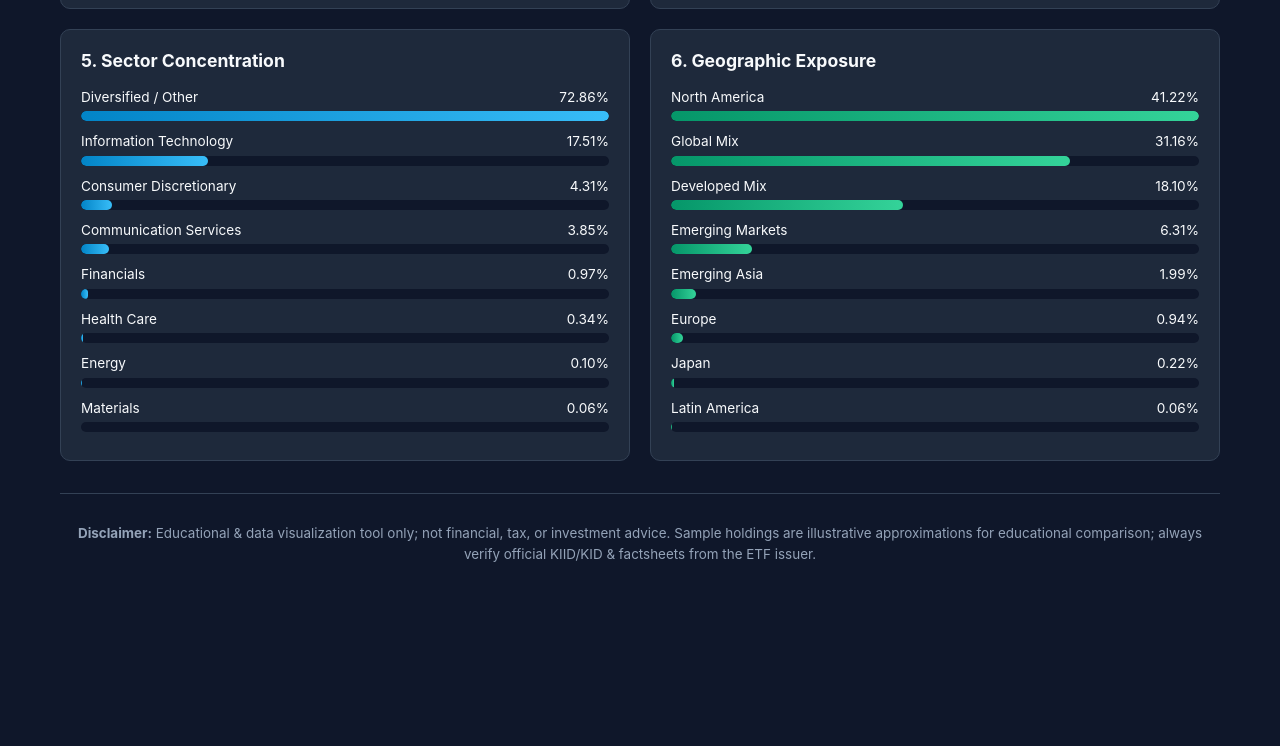
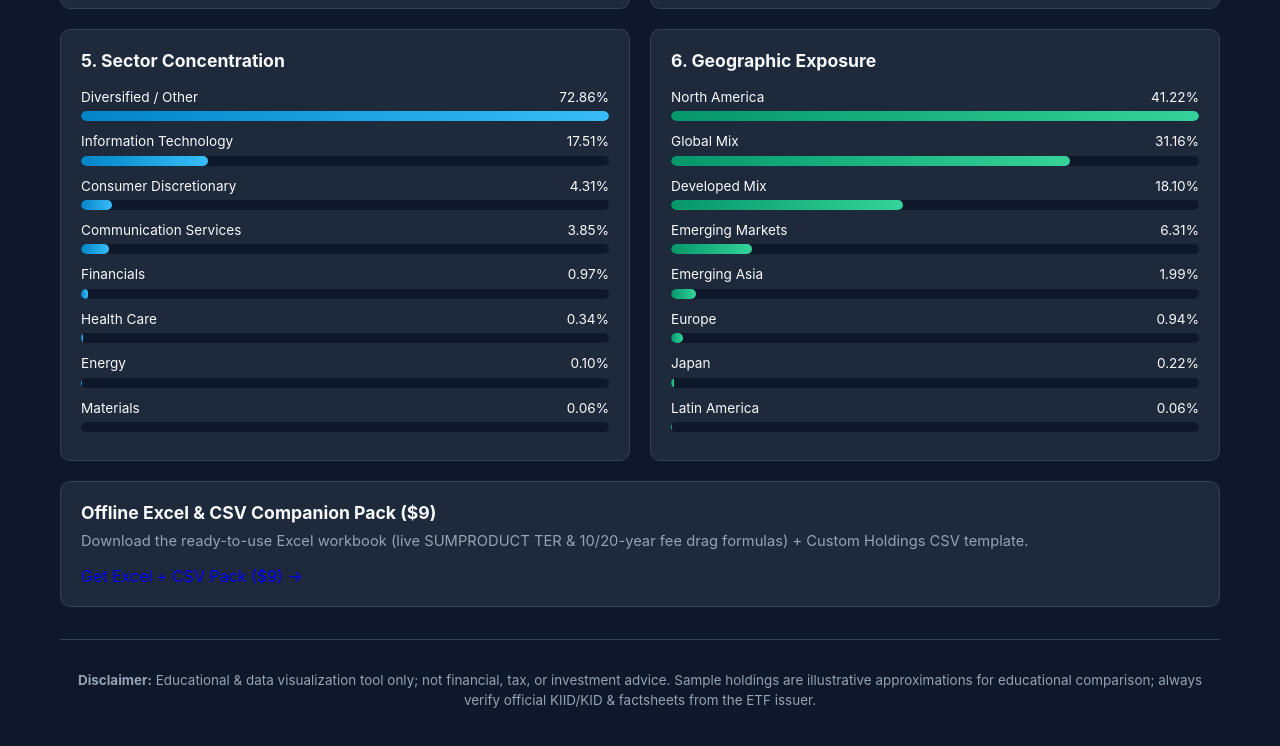
Before and after one commit to b2appsdev-del/b2appsdev-del.github.io, a plain HTML site: page ucits-etf-analyzer/index.html in a window 1280 px wide. Shown: the part 1826-2572 px from the top of the page. Before the commit the page ends 2451 px from the top, so only its background shows below. Drawn offline with Linux system fonts and the light colour scheme.

Commit message:
Update index.html

```diff
--- a/ucits-etf-analyzer/index.html
+++ b/ucits-etf-analyzer/index.html
@@ -138,6 +138,14 @@
       </div>
     </section>
 
+    <section class="card" style="margin-top:20px;display:flex;flex-wrap:wrap;align-items:center;justify-content:space-between;gap:12px;">
+      <div>
+        <h2 style="margin:0 0 4px;">Offline Excel &amp; CSV Companion Pack ($9)</h2>
+        <p style="margin:0;color:var(--muted,#94a3b8);font-size:0.92rem;">Download the ready-to-use Excel workbook (live SUMPRODUCT TER &amp; 10/20-year fee drag formulas) + Custom Holdings CSV template.</p>
+      </div>
+      <a class="btn primary" href="https://devbloom12.gumroad.com/l/kukkk" target="_blank" rel="noopener noreferrer" style="text-decoration:none;white-space:nowrap;">Get Excel + CSV Pack ($9) &rarr;</a>
+    </section>
+
     <footer class="footer">
       <p><strong>Disclaimer:</strong> Educational &amp; data visualization tool only; not financial, tax, or investment advice. Sample holdings are illustrative approximations for educational comparison; always verify official KIID/KID &amp; factsheets from the ETF issuer.</p>
     </footer>
```
